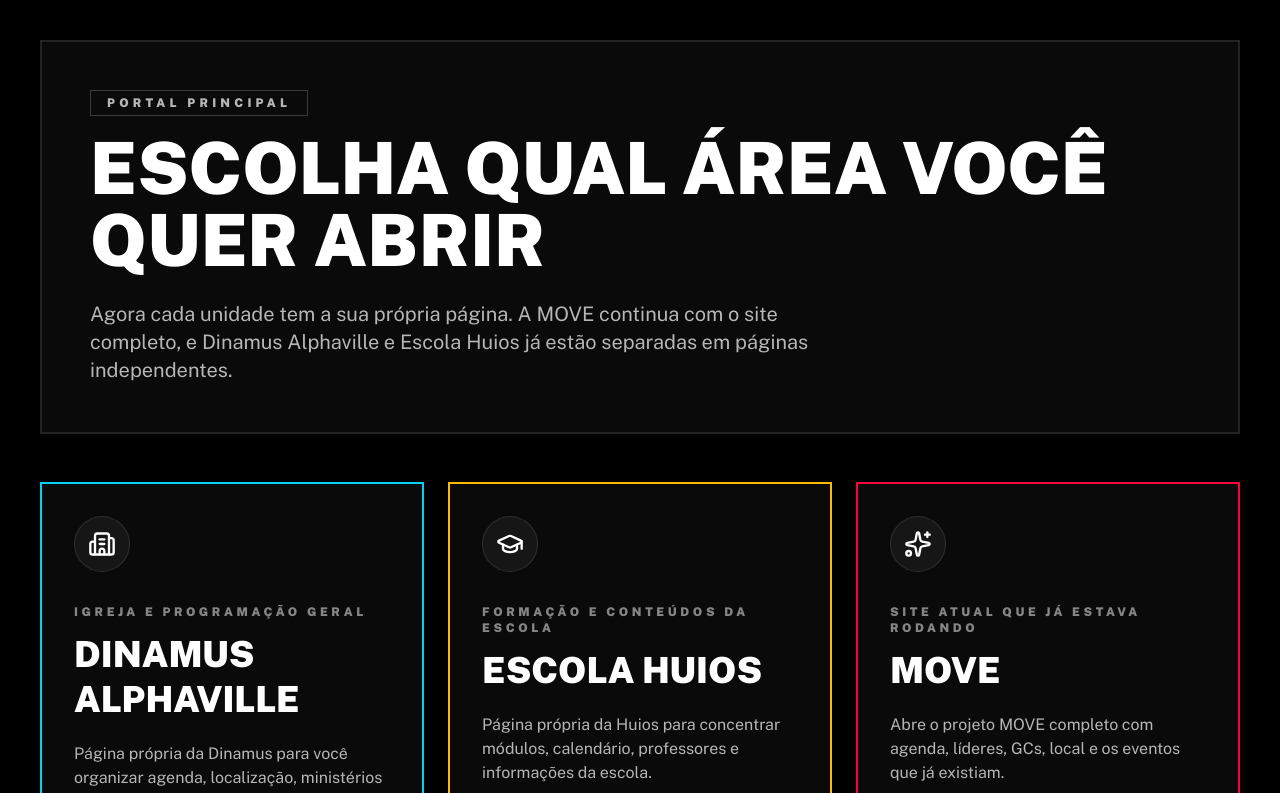
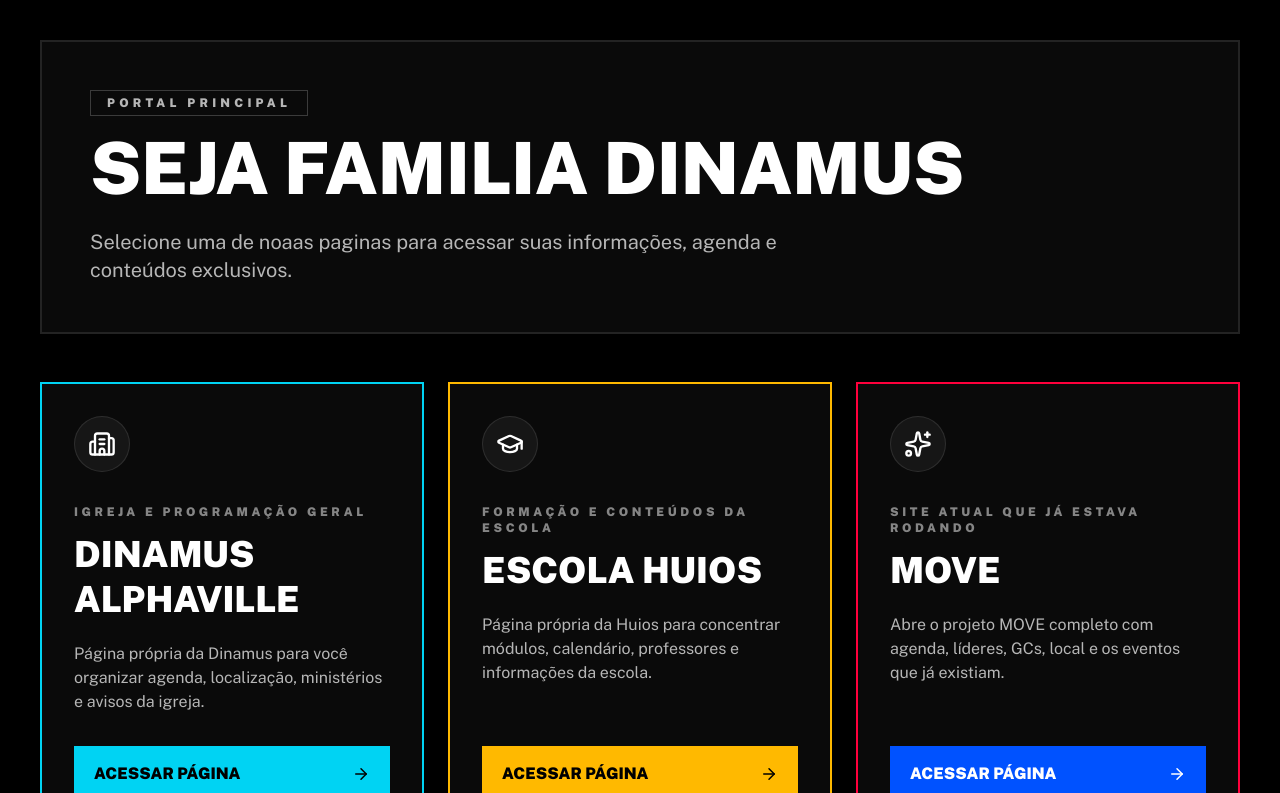
Before and after one commit to Sarahwillock/DINAMUS.ALPHAVILLE, a React (Vite) app: page / in a window 1280 px wide. Shown: the top 793 px of the page. Built offline with nearby package versions, Linux system fonts and the light colour scheme; a web font is replaced by a local one.

Commit message:
Update PortalHome.tsx

```diff
--- a/src/pages/PortalHome.tsx
+++ b/src/pages/PortalHome.tsx
@@ -40,10 +40,12 @@ export default function PortalHome() {
             Portal principal
           </div>
           <h1 className="max-w-5xl text-4xl font-black uppercase leading-none md:text-7xl">
-            Escolha qual área você quer abrir
+            SEJA FAMILIA DINAMUS
           </h1>
           <p className="mt-6 max-w-3xl text-base text-white/70 md:text-xl">
-            Agora cada unidade tem a sua própria página. A MOVE continua com o site completo, e Dinamus Alphaville e Escola Huios já estão separadas em páginas independentes.
+            <p>
+  Selecione uma de noaas paginas para acessar suas informações, agenda e conteúdos exclusivos.
+</p>
           </p>
         </div>
 
```
